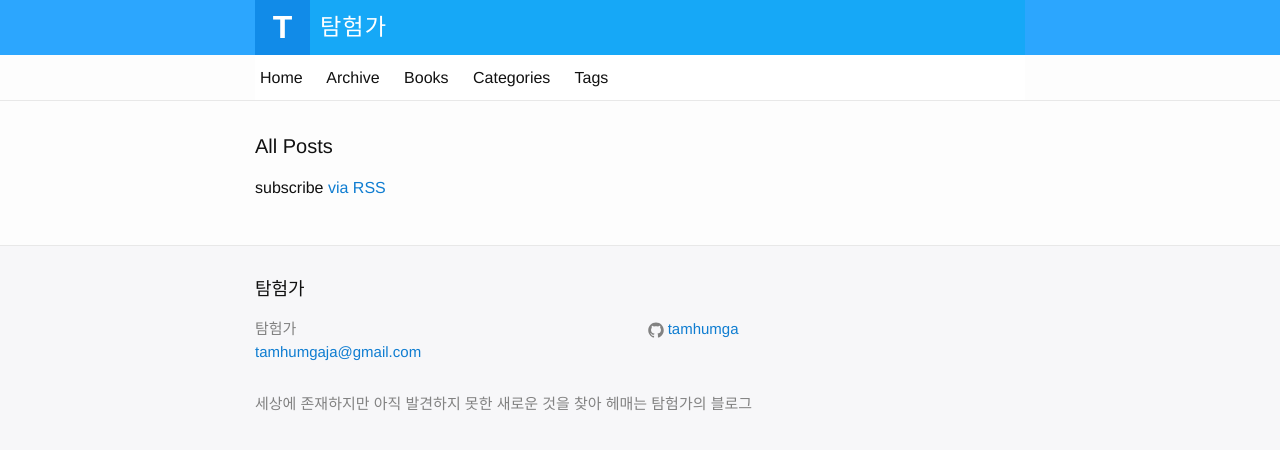
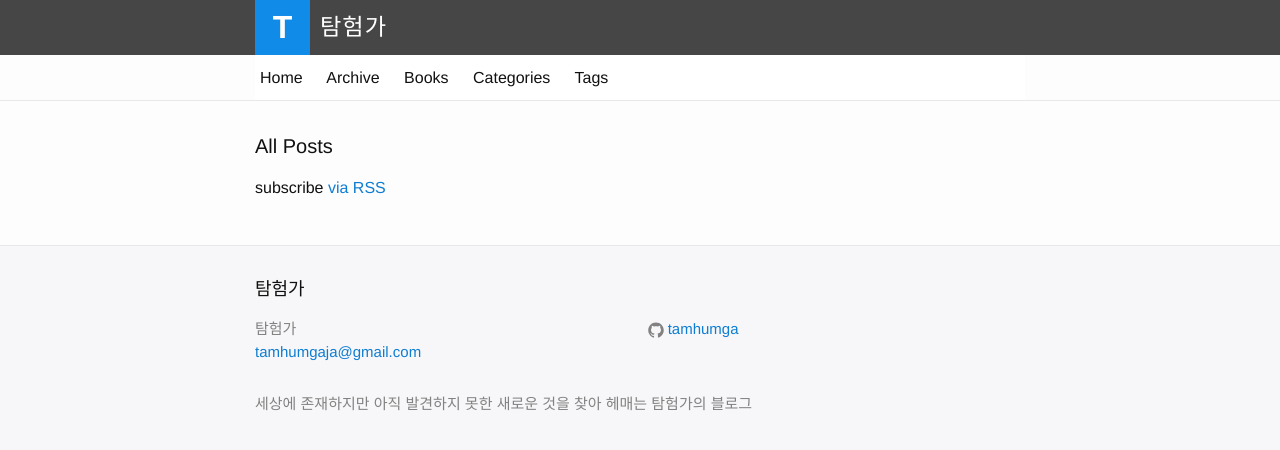
Before and after one commit to tamhumga/tamhumga.github.io, a Jekyll site: the page built from index.html, in a window 1280 px wide. Shown: the top 450 px of the page. Built offline with Jekyll 4.4.1, drawn with Linux system fonts in a browser that asks for light colours.

Commit message:
Change blog header style

```diff
--- a/_sass/_layout.scss
+++ b/_sass/_layout.scss
@@ -13,7 +13,7 @@ header > .wrapper {
 .header-top {
     width:100%;
     overflow:hidden;
-    background-color: $blue-color-light;
+    background-color: $gray-color-dark;
 }
 
 /**
@@ -99,7 +99,7 @@ header > .wrapper {
     .header-top-bg {
         width:100%;
         height:55px;
-        background-color: #2CA6FE;
+        background-color: $gray-color-dark;
     }
 
     .header-top {
@@ -108,6 +108,18 @@ header > .wrapper {
 
     .site-nav .page-link:first-child {
         margin-left:5px;
+    }
+}
+
+@media screen and (min-width : $on-palm) and (max-width : 820px) {
+    .header-top {
+        margin-left:-15px;
+    }
+}
+
+@media screen and (min-width : 820px) and (max-width : $on-laptop) {
+    .header-top {
+        margin-left: 0px;
     }
 }
 
--- a/css/main.scss
+++ b/css/main.scss
@@ -5,6 +5,10 @@
 
 
 // my Variables
+$gray-color-normal:       #7D7D7D;
+$gray-color-light:        #ACACAC;
+$gray-color-dark:         #464646;
+
 $blue-color-normal:       #118BE8;
 $blue-color-light:        #16A8F7;
 $blue-color-dark:         #0F7DD1;
@@ -27,8 +31,6 @@ $header-height:           55px;
 $nav-height:              45px;
 
 $line-color-gray:         #EFEFEF;
-
-
 
 
 // Our variables
```
